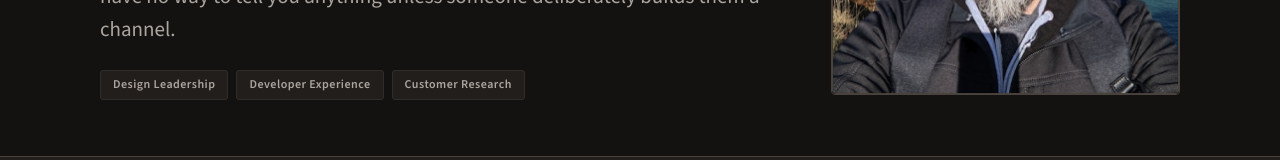
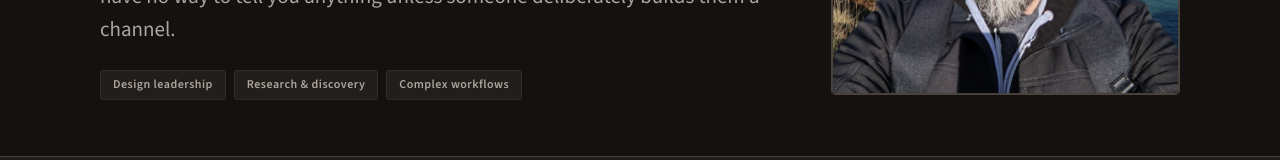
Before and after one commit to beelzebuddha/portfolio-site, a Next.js app: page /about in a window 1280 px wide. Shown: the part 539-699 px from the top of the page. Built offline with nearby package versions, Linux system fonts and the light colour scheme.

Commit message:
Use taxonomy tags on About page and type TagChip
About hero tags become Design leadership, Research & discovery, and
Complex workflows. TagChip now accepts only taxonomy tags, so every
chip on the site is type-checked.

Co-Authored-By: Claude Opus 5.5 <noreply@anthropic.com>

```diff
--- a/app/components/AboutHero.tsx
+++ b/app/components/AboutHero.tsx
@@ -38,9 +38,9 @@ export default function AboutHero() {
               builds them a channel.
             </p>
             <div className={styles.tags}>
-              <TagChip label="Design Leadership" />
-              <TagChip label="Developer Experience" />
-              <TagChip label="Customer Research" />
+              <TagChip label="Design leadership" />
+              <TagChip label="Research & discovery" />
+              <TagChip label="Complex workflows" />
             </div>
           </div>
           <Image
--- a/app/components/TagChip.tsx
+++ b/app/components/TagChip.tsx
@@ -1,5 +1,6 @@
+import type { Tag } from '../lib/tags';
 import styles from './TagChip.module.css';
 
-export default function TagChip({ label }: { label: string }) {
+export default function TagChip({ label }: { label: Tag }) {
   return <span className={styles.chip}>{label}</span>;
 }
```
